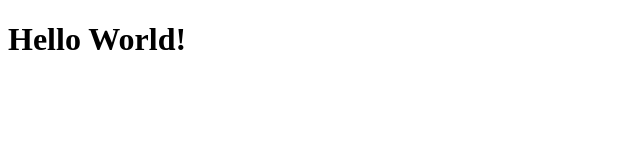
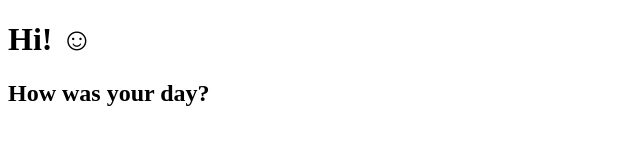
Before and after one commit to levscript/levscript.github.io, a plain HTML site: page index.html in a window 1280 px wide. Shown: the whole page, without its empty margins (0-640 px from the left). Drawn offline with Linux system fonts and the light colour scheme.

Commit message:
Update index.html

```diff
--- a/index.html
+++ b/index.html
@@ -6,6 +6,7 @@
     <title>Document</title>
 </head>
 <body>
-    <h1>Hello World!</h1>
+    <h1>Hi! ☺</h1>
+    <h2>How was your day?</h2>
 </body>
 </html>
```
